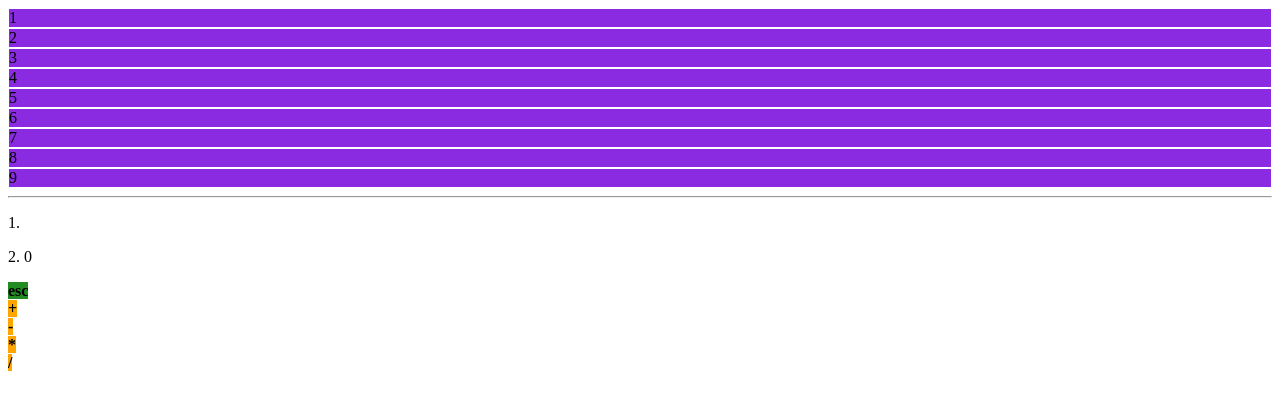
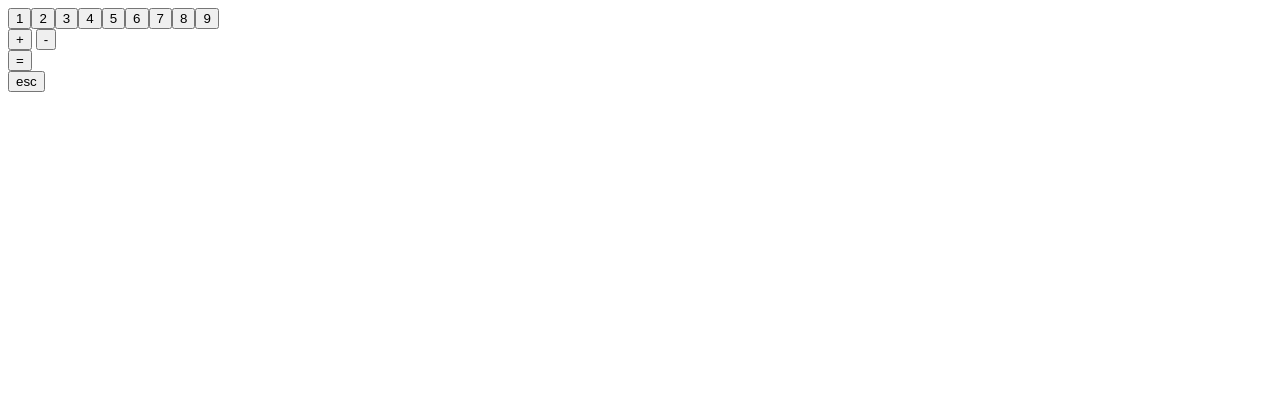
Before and after one commit to eriksokolov/sv, a SvelteKit app: page /calc in a window 1280 px wide. Shown: the top 410 px of the page. Built offline with nearby package versions, Linux system fonts and the light colour scheme.

Commit message:
remake calculator, without style, make math work through eval

```diff
--- a/src/routes/calc/+page.svelte
+++ b/src/routes/calc/+page.svelte
@@ -1,51 +1,38 @@
 <script>
-    let tiles = [1,2,3,4,5,6,7,8,9];
-    let selected = [];
-    let result = 0;
-    let tools = [
-        (a,b) => a+b,
-        (a,b) => a-b,
-        (a,b) => a*b,
-        (a,b) => a/b
-    ]
-    let toolsign = [
-        "+",
-        "-",
-        "*",
-        "/",
-    ]
+    let numpad = [1,2,3,4,5,6,7,8,9];
+    let select = "";
+    let plus = "+";
+    let minus = "-";
+    let equals = "=";
+    let result = ""
+    let reset = "esc";
 
+    function calculate() {
+            result = eval(select);
+    }
+</script>
+<style></style>
 
-</script>
-<style>
-.key {
-    background-color:blueviolet;
-    border: 1px solid white;
-}
-.reset{
-    background-color:forestgreen;
-}
-.tools{
-    background-color:orange;
-}
-</style>
-
-{#each tiles as key}
-    <div class="key" on:click={() => selected = [...selected, key]}>
-        {key}
-    </div>
-{/each}
-<hr>
-<p>1. {selected.join()}</p>
-<p>2. {result}</p>
-<b class="reset" on:click={() => {
-    selected = [];
-    result = 0;
-}}>esc</b>
-{#each tools as tool, i}
 <div>
-    <b class="tools"
-        on:click={tools[i]}
-    >{toolsign[i]}</b>
+    {#each numpad as key}
+        <button on:click={() => select += key}> {key}</button>
+    {/each}
 </div>
-{/each}
+<div>
+    <button on:click={() => select = select + plus}>
+        {plus}
+    </button>
+    <button on:click={() => select = select + minus}>
+        {minus}
+    </button>
+</div>
+<div>
+    <button on:click={calculate()}>
+        {equals}
+    </button>
+</div>
+<div>
+    <button on:click={()=> select = ""}>{reset}</button>
+</div>
+<p>{select}</p>
+<p>{result}</p>
```
